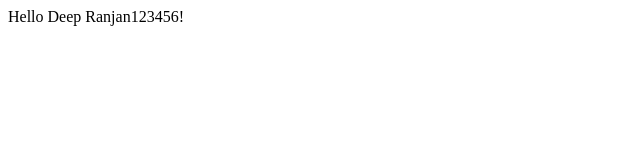
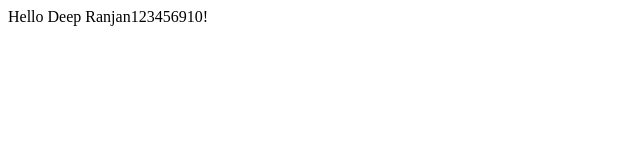
Before and after one commit to deepnet4uu/DevOps_WebProject, a plain HTML site: page DevOps_WebProject/WebContent/index.html in a window 1280 px wide. Shown: the full height of the page, 0-640 px from the left. Drawn offline with Linux system fonts and the light colour scheme.

Commit message:
Update index.html

```diff
--- a/DevOps_WebProject/WebContent/index.html
+++ b/DevOps_WebProject/WebContent/index.html
@@ -5,6 +5,6 @@
 <title>Insert title here</title>
 </head>
 <body>
-Hello Deep Ranjan123456!
+Hello Deep Ranjan123456910!
 </body>
 </html>
```
